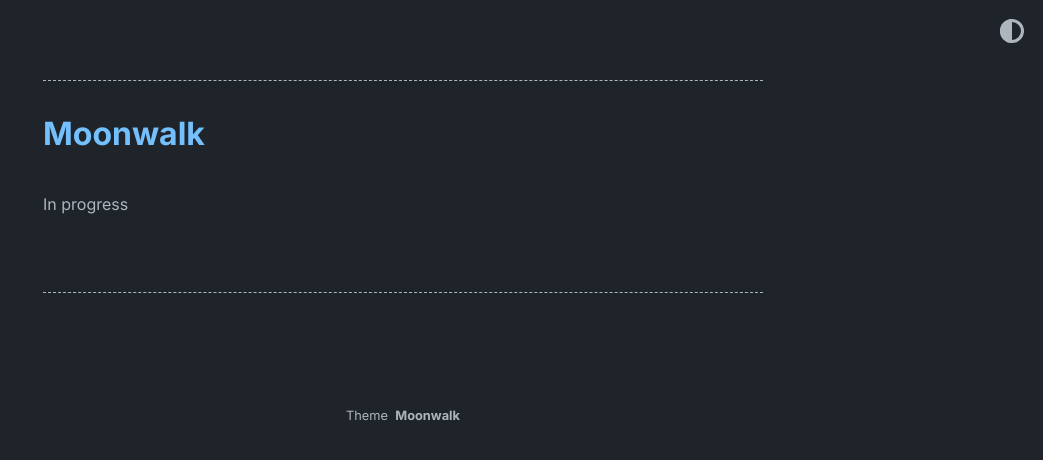
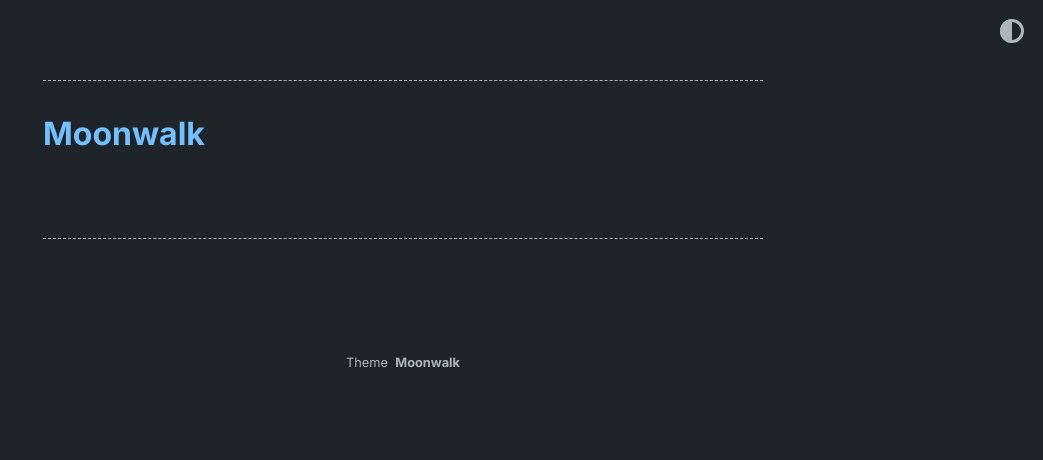
Before and after one commit to blakejacobus/blakejacobus.com, a Jekyll site: the page built from index.md, in a window 1280 px wide. Shown: the top 460 px of the page, without its empty margins (237-1280 px from the left). Built offline with Jekyll 4.4.1, drawn with Linux system fonts in a browser that asks for light colours.

Commit message:
clearing out index

```diff
--- a/index.md
+++ b/index.md
@@ -1,6 +1,3 @@
 ---
 layout: home
-title: blakejacobus.com
 ---
-
-In progress
```
